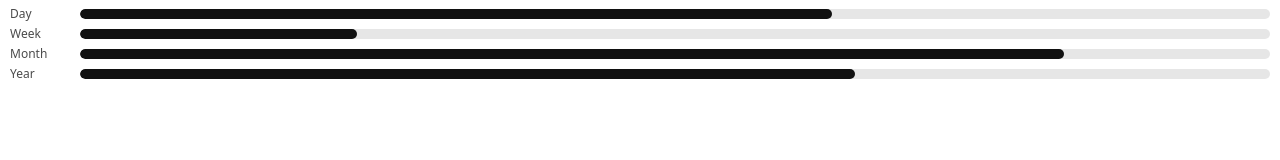
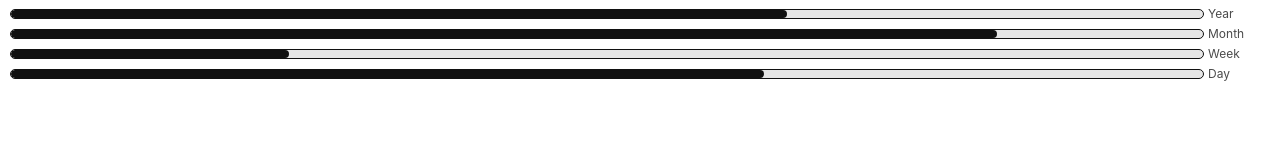
Before and after one commit to martin-forge/notion-time-bars, a plain HTML site: page index.html in a window 1280 px wide. Drawn offline with Linux system fonts and the light colour scheme.

Commit message:
Reorient labels and styling for Notion

```diff
--- a/index.html
+++ b/index.html
@@ -15,17 +15,20 @@
       --padX: 10px;
       --padY: 8px;
       --gap: 8px;
+      --row-gap: 4px;
       --maxw: 100%; /* fits narrow Notion column */
       --barH: 10px; /* Equal thickness for all bars */
       --labelW: 62px; /* wider for mixed case labels */
+      --border: var(--fg);
     }
     @media (prefers-color-scheme: dark){
       :root{
-        --bg: #000000;
+        --bg: #191919;
         --fg: #eeeeee;
         --track: #1f1f1f;
         --fill: #eeeeee;
         --label: #aaaaaa;
+        --border: var(--fg);
       }
     }
     html,body{
@@ -33,7 +36,7 @@
       margin:0;
       background:var(--bg);
       color:var(--fg);
-      font-family: ui-sans-serif, system-ui, -apple-system, Segoe UI, Roboto, Helvetica, Arial, "Apple Color Emoji","Segoe UI Emoji";
+      font-family: "Inter", ui-sans-serif, system-ui, -apple-system, "Segoe UI", Roboto, Helvetica, Arial, sans-serif;
       color-scheme: light dark;
     }
     .wrap{
@@ -43,7 +46,7 @@
       padding: var(--padY) var(--padX);
     }
     .stack{ display:flex; flex-direction: column; gap: var(--gap); }
-    .row{ display:flex; align-items: center; gap: 8px; }
+    .row{ display:flex; align-items: center; gap: var(--row-gap); }
     .label{
       width: var(--labelW);
       font-size: 12px;
@@ -51,6 +54,7 @@
       color: var(--label);
       user-select: none;
       white-space: nowrap;
+      text-align: left;
     }
     .track{
       position: relative;
@@ -58,6 +62,8 @@
       height: var(--barH); /* equal thickness */
       background: var(--track);
       border-radius: var(--radius);
+      border: 1px solid var(--border);
+      box-sizing: border-box;
       overflow: hidden;
     }
     .fill{
@@ -74,29 +80,29 @@
 <body>
   <div class="wrap" role="group" aria-label="Time progress bars">
     <div class="stack" id="stack">
+      <div class="row year">
+        <div class="track" tabindex="0" role="progressbar" aria-label="Year progress" aria-valuemin="0" aria-valuemax="100">
+          <div class="fill" id="bar-year"></div>
+        </div>
+        <div class="label">Year</div>
+      </div>
+      <div class="row month">
+        <div class="track" tabindex="0" role="progressbar" aria-label="Month progress" aria-valuemin="0" aria-valuemax="100">
+          <div class="fill" id="bar-month"></div>
+        </div>
+        <div class="label">Month</div>
+      </div>
+      <div class="row week">
+        <div class="track" tabindex="0" role="progressbar" aria-label="Week progress" aria-valuemin="0" aria-valuemax="100">
+          <div class="fill" id="bar-week"></div>
+        </div>
+        <div class="label">Week</div>
+      </div>
       <div class="row day">
-        <div class="label">Day</div>
         <div class="track" tabindex="0" role="progressbar" aria-label="Day progress" aria-valuemin="0" aria-valuemax="100">
           <div class="fill" id="bar-day"></div>
         </div>
-      </div>
-      <div class="row week">
-        <div class="label">Week</div>
-        <div class="track" tabindex="0" role="progressbar" aria-label="Week progress" aria-valuemin="0" aria-valuemax="100">
-          <div class="fill" id="bar-week"></div>
-        </div>
-      </div>
-      <div class="row month">
-        <div class="label">Month</div>
-        <div class="track" tabindex="0" role="progressbar" aria-label="Month progress" aria-valuemin="0" aria-valuemax="100">
-          <div class="fill" id="bar-month"></div>
-        </div>
-      </div>
-      <div class="row year">
-        <div class="label">Year</div>
-        <div class="track" tabindex="0" role="progressbar" aria-label="Year progress" aria-valuemin="0" aria-valuemax="100">
-          <div class="fill" id="bar-year"></div>
-        </div>
+        <div class="label">Day</div>
       </div>
     </div>
   </div>
```
